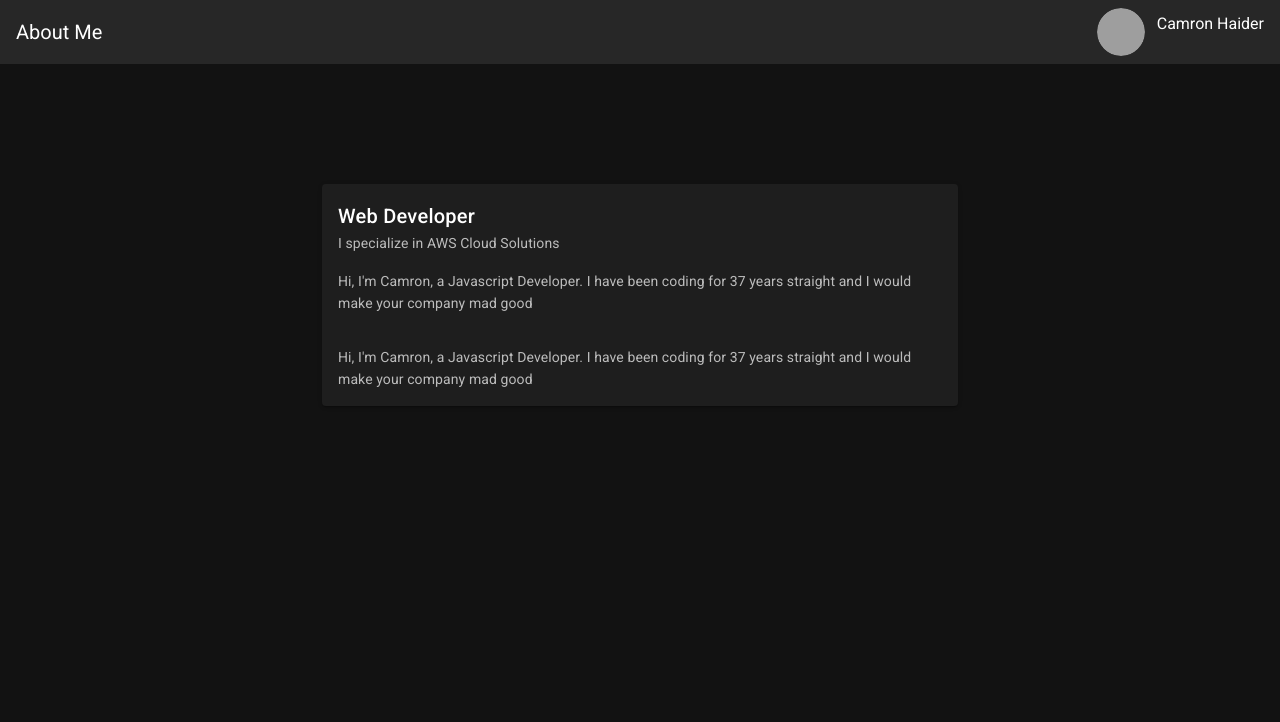
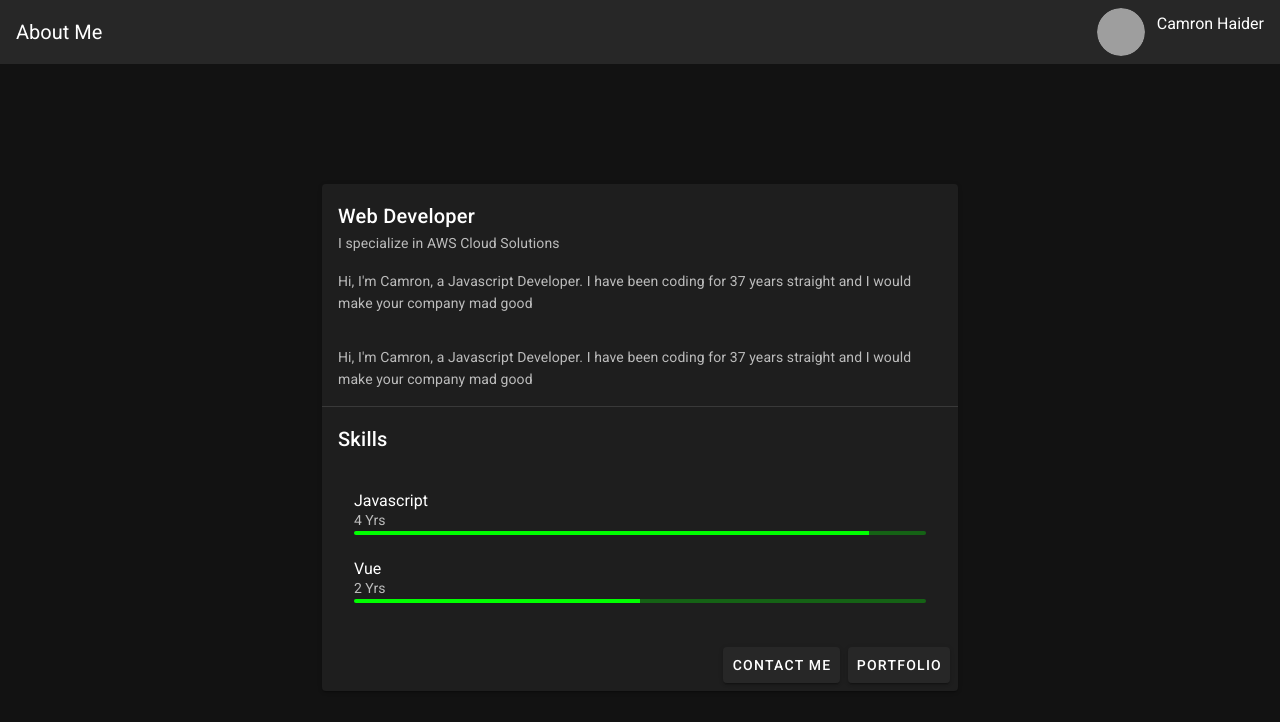
Before and after one commit to camronh/Portfolio-Cam, a Vue app: page / in a window 1280 px wide. Shown: the top 722 px of the page. Built offline with nearby package versions, Linux system fonts and the light colour scheme; grey boxes are pictures that could not be loaded.

Commit message:
Made skills

```diff
--- a/src/plugins/vuetify.js
+++ b/src/plugins/vuetify.js
@@ -6,5 +6,10 @@ Vue.use(Vuetify);
 export default new Vuetify({
   theme: {
     dark: true,
+    themes: {
+        dark: {
+            primary: "#00FF00"
+        }
+    }
   },
 });
--- a/src/views/About.vue
+++ b/src/views/About.vue
@@ -30,9 +30,57 @@
         >
           <v-card>
             <v-card-title>Web Developer</v-card-title>
-            <v-card-subtitle>I specialize in AWS Cloud Solutions</v-card-subtitle>
-            <v-card-text>Hi, I'm Camron, a Javascript Developer. I have been coding for 37 years straight and I would make your company mad good</v-card-text>
-            <v-card-text>Hi, I'm Camron, a Javascript Developer. I have been coding for 37 years straight and I would make your company mad good</v-card-text>
+            <v-card-subtitle
+              >I specialize in AWS Cloud Solutions</v-card-subtitle
+            >
+            <v-card-text
+              >Hi, I'm Camron, a Javascript Developer. I have been coding for 37
+              years straight and I would make your company mad good</v-card-text
+            >
+            <v-card-text
+              >Hi, I'm Camron, a Javascript Developer. I have been coding for 37
+              years straight and I would make your company mad good</v-card-text
+            >
+            <v-divider></v-divider>
+            <v-card-title>
+              Skills
+            </v-card-title>
+            <v-card-text>
+              <v-list>
+                <v-list-item>
+                  <v-list-item-content>
+                    <v-list-item-title>
+                      Javascript
+                    </v-list-item-title>
+                    <v-list-item-subtitle>
+                      4 Yrs
+                    </v-list-item-subtitle>
+                    <v-progress-linear rounded value="90"></v-progress-linear>
+                  </v-list-item-content>
+                </v-list-item>
+                <v-list-item>
+                  <v-list-item-content>
+                    <v-list-item-title>
+                      Vue
+                    </v-list-item-title>
+                    <v-list-item-subtitle>
+                      2 Yrs
+                    </v-list-item-subtitle>
+                    <v-progress-linear rounded value="50"></v-progress-linear>
+                  </v-list-item-content>
+                </v-list-item>
+              </v-list>
+            </v-card-text>
+            <v-card-actions>
+              <v-spacer></v-spacer>
+
+              <v-btn>
+                Contact Me
+              </v-btn>
+              <v-btn>
+                Portfolio
+              </v-btn>
+            </v-card-actions>
           </v-card>
         </v-col>
       </v-row>
```
